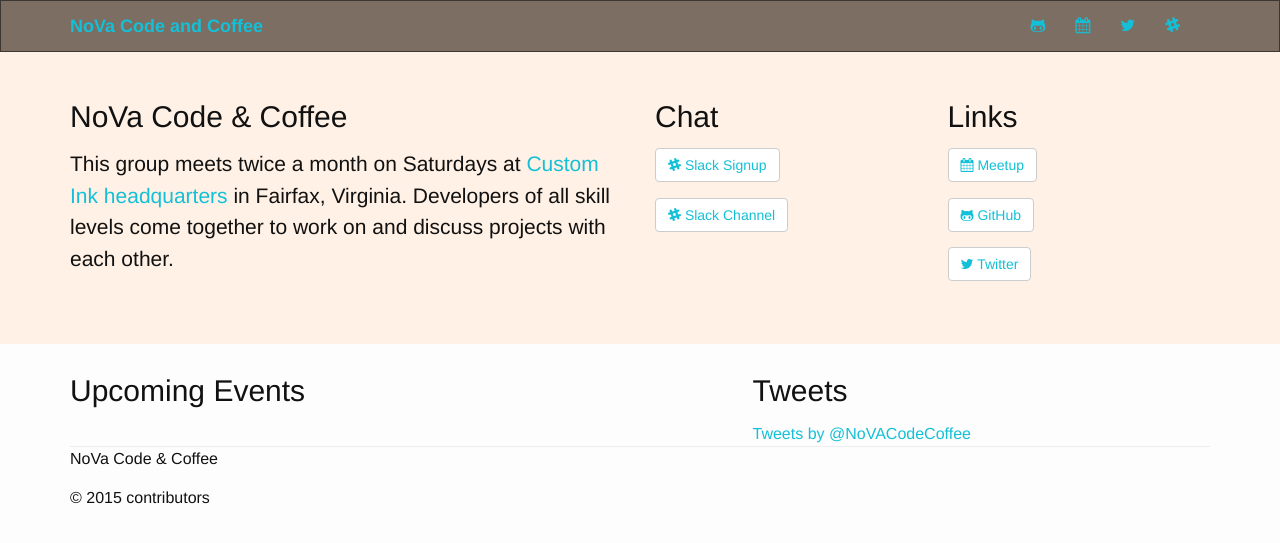
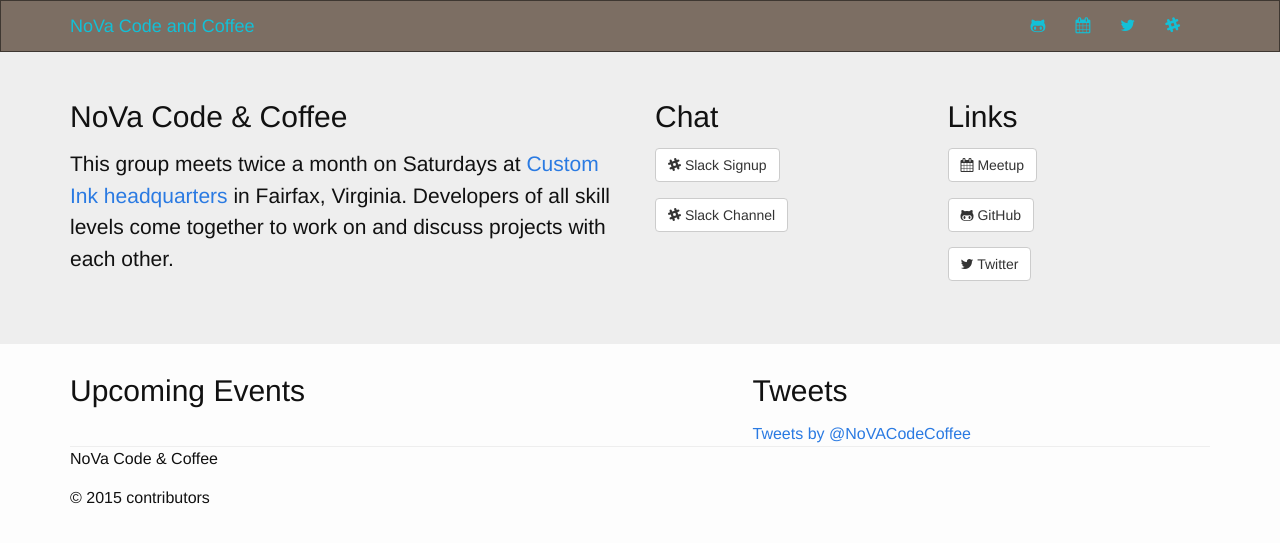
Before and after one commit to NoVACodeCoffee/novacodecoffee.github.io, a Jekyll site: the page built from index.html, in a window 1280 px wide. Shown: the top 543 px of the page. Built offline with Jekyll 4.4.1, drawn with Linux system fonts in a browser that asks for light colours; nearby versions of some CDN libraries; comment, search, counter and statistics services are not loaded.

Commit message:
Revert "color css"
This reverts commit 4063884637800cea3ae5050c37d3080c1cb66c61.

```diff
--- a/_sass/_customizations.scss
+++ b/_sass/_customizations.scss
@@ -1,21 +1,4 @@
-// Set Colors
-$cc-blue: #13C0D7;
-$cc-brown: #7C6E63;
-$cc-black: #3E3731;
-
-// Casey-generated colors
-$cc-brown-light: #89796D;
-$cc-brown-lighter: #C8B2A0;
-$cc-brown-lightest: #FFF1E5;
-
 .navbar {
   margin-bottom: 0px;
   border-radius: 0px;
-  font-weight: 700;
 }
-.jumbotron {
-  background-color: $cc-brown-lightest;
-}
-a, a:visited, .btn-default {
-  color: $cc-blue;
-}
```
